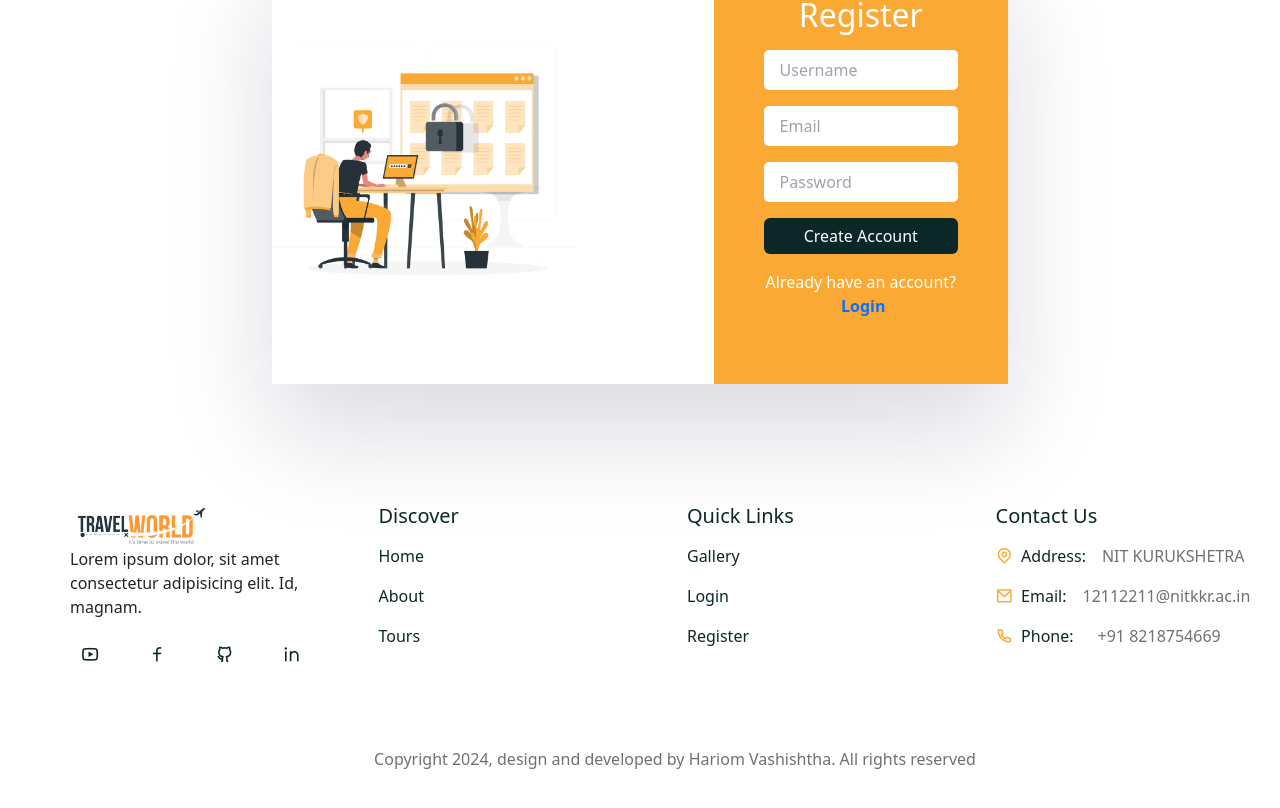
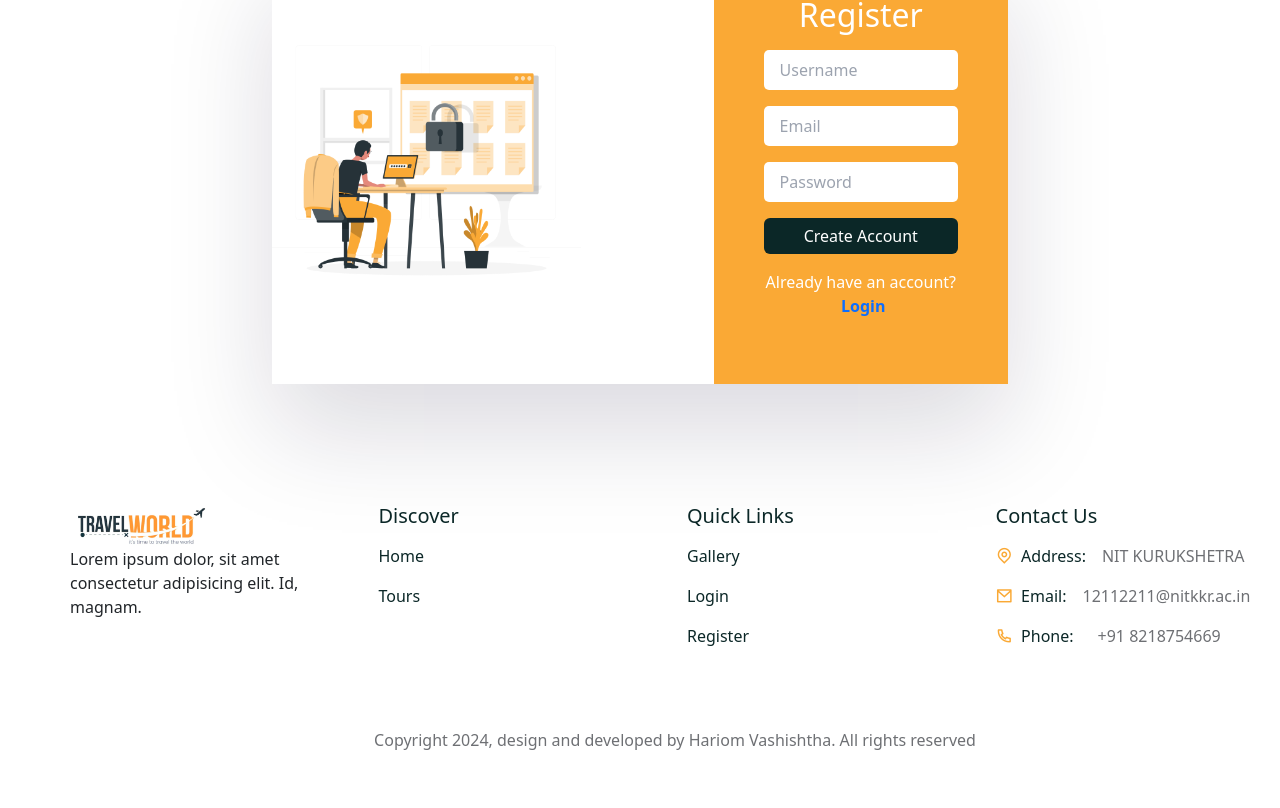
Before and after one commit to Hariomvashishtha/TourManagementFrontend, a React (Create React App) app in the folder tour-management/frontend/: page /signup in a window 1280 px wide. Shown: the part 284-1092 px from the top of the page. Built offline with nearby package versions, Linux system fonts and the light colour scheme.

Commit message:
footer removal

```diff
--- a/tour-management/frontend/src/components/Footer/footer.jsx
+++ b/tour-management/frontend/src/components/Footer/footer.jsx
@@ -8,10 +8,10 @@
     path: "/",
     display: "Home",
   },
-  {
-    path: "/about",
-    display: "About",
-  },
+  // {
+  //   path: "/about",
+  //   display: "About",
+  // },
   {
     path: "/tours",
     display: "Tours",
@@ -19,7 +19,7 @@
 ];
 const quick_links02 = [
   {
-    path: "/gallery",
+    path: "/tours",
     display: "Gallery",
   },
   {
@@ -27,7 +27,7 @@
     display: "Login",
   },
   {
-    path: "/register",
+    path: "/signup",
     display: "Register",
   },
 ];
@@ -46,7 +46,7 @@
               Lorem ipsum dolor, sit amet consectetur adipisicing elit. Id,
               magnam.
             </p>
-            <div className="gap-4 social__links d-flex align-items-center">
+            {/* <div className="gap-4 social__links d-flex align-items-center">
               <span>
                 <Link to="#">
                   <i class="ri-youtube-line"></i>
@@ -67,7 +67,7 @@
                   <i class="ri-linkedin-line"></i>
                 </Link>
               </span>
-            </div>
+            </div> */}
           </div>
         </Col>
 
```
